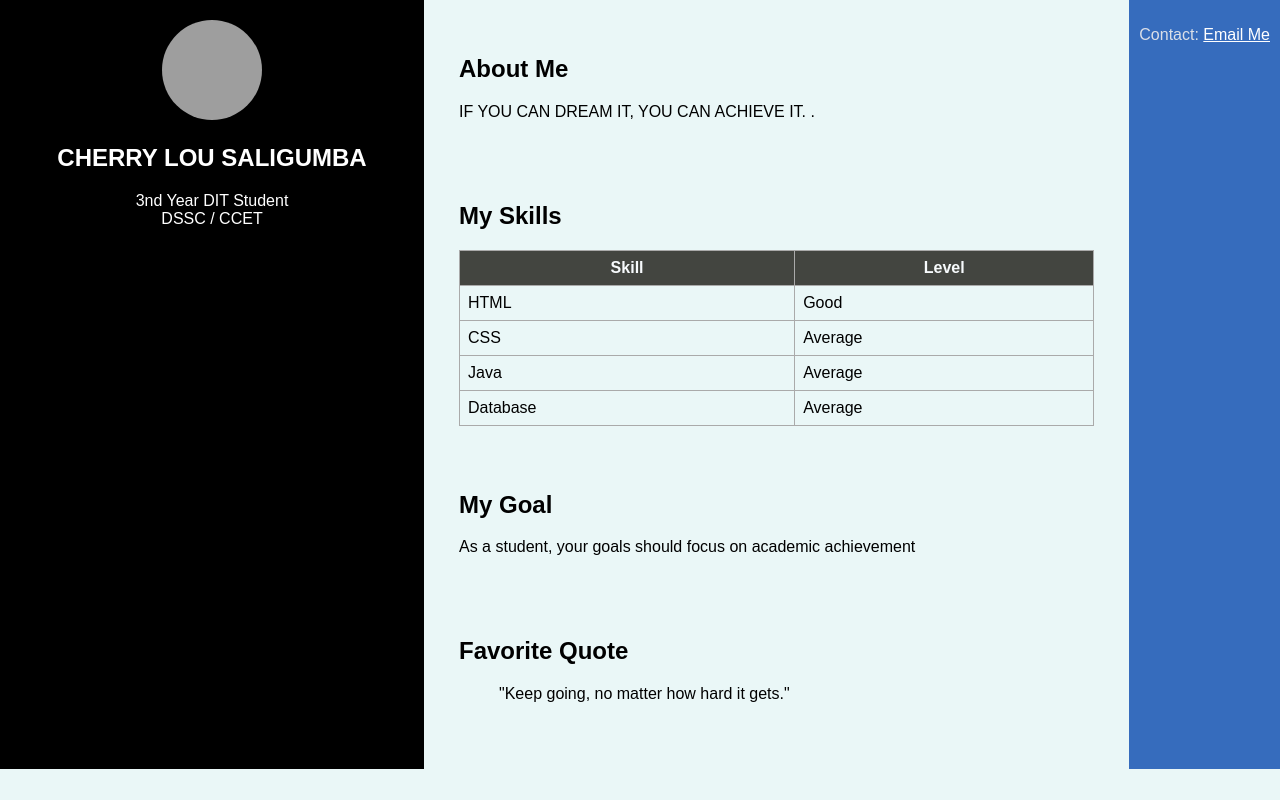
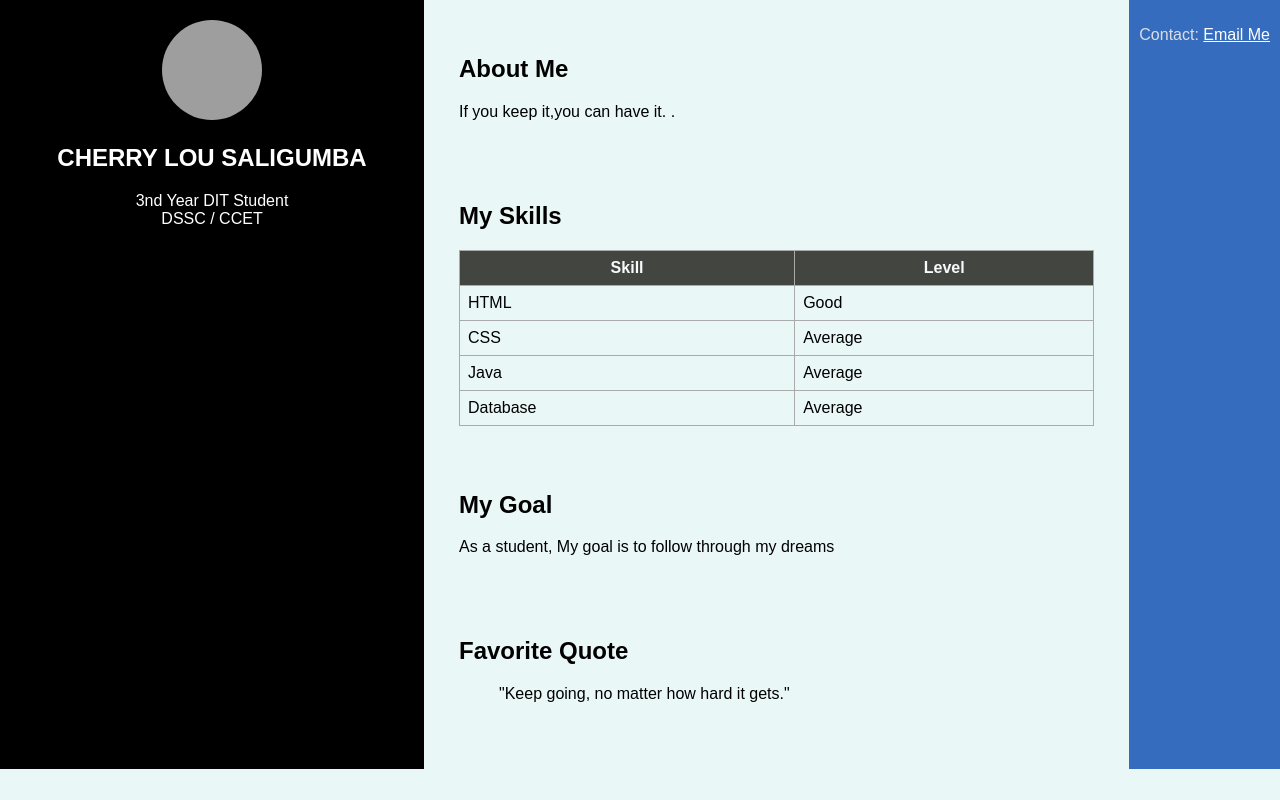
Before and after one commit to cheylou/portfolio, a plain HTML site: page lab2.html in a window 1280 px wide. Drawn offline with Linux system fonts and the light colour scheme; grey boxes are pictures that could not be loaded.

Commit message:
Update lab2.html

```diff
--- a/lab2.html
+++ b/lab2.html
@@ -73,7 +73,7 @@
   <main>
     <section>
       <h2>About Me</h2>
-      <p>IF YOU CAN DREAM IT, YOU CAN ACHIEVE IT. .</p>
+      <p>If you keep it,you can have it. .</p>
     </section>
 
     <section>
@@ -104,7 +104,7 @@
 
     <section>
       <h2>My Goal</h2>
-      <p> As a student, your goals should focus on academic achievement</p>
+      <p> As a student, My goal is to follow through my dreams</p>
     </section>
 
     <section>
@@ -120,4 +120,5 @@
   </footer>
 
 </body>
+
 </html>
```
